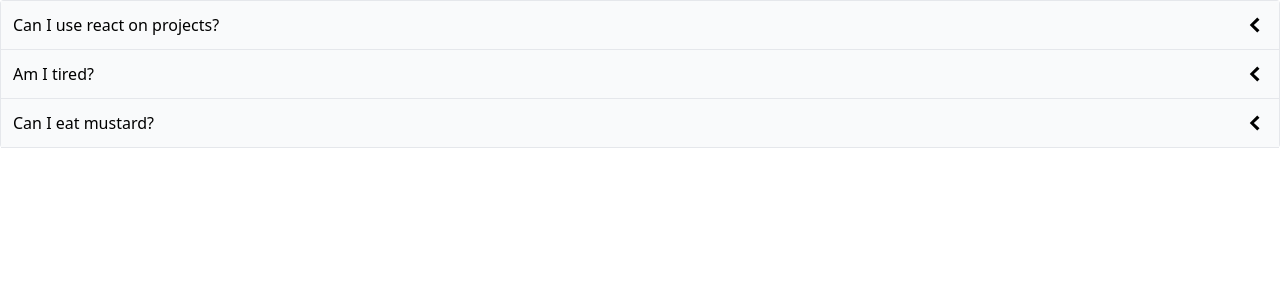
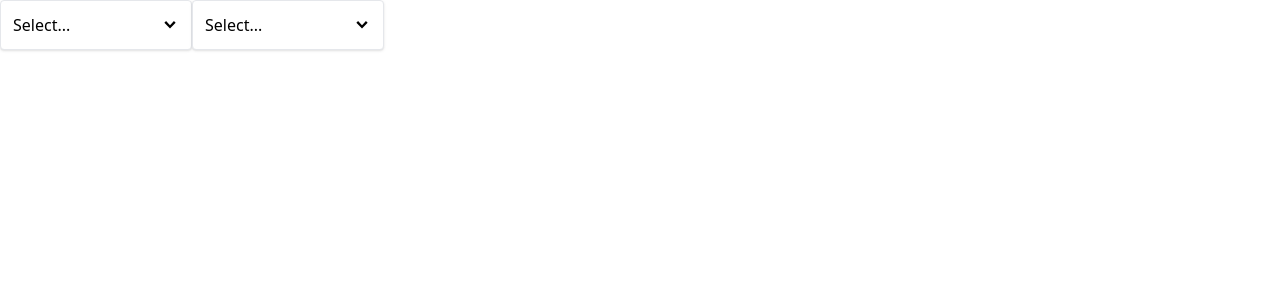
Before and after one commit to kelseyjdickson/custom-nav, a React (Create React App) app: page / in a window 1280 px wide. Shown: the top 300 px of the page. Built offline with nearby package versions, Linux system fonts and the light colour scheme.

Commit message:
Updated css, added useref and created accordian page

```diff
--- a/src/App.js
+++ b/src/App.js
@@ -1,26 +1,21 @@
-import Accordion from "./components/Accordion";
+import { useState } from "react";
+import Dropdown from "./components/Dropdown";
+const App = () => {
+  const [selection, setSelection] = useState(null);
 
-const App = () => {
-  const items = [
-    {
-      id: "askdhf",
-      label: "Can I use react on projects?",
-      content: "0",
-    },
-    {
-      id: "cool",
-      label: "Am I tired?",
-      content: "1",
-    },
-    {
-      id: "nice",
-      label: "Can I eat mustard?",
-      content: "2",
-    },
+  const handleSelect = (option) => {
+    setSelection(option);
+  };
+
+  const options = [
+    { label: "Red", value: "Red" },
+    { label: "Green", value: "Green" },
+    { label: "Blue", value: "Blue" },
   ];
   return (
-    <div>
-      <Accordion items={items} />
+    <div className="flex">
+      <Dropdown options={options} value={selection} onChange={handleSelect} />
+      <Dropdown options={options} value={selection} onChange={handleSelect} />
     </div>
   );
 };
--- /dev/null
+++ b/src/components/Dropdown.js
@@ -0,0 +1,64 @@
+import { useState, useEffect, useRef } from "react";
+import { GoChevronDown } from "react-icons/go";
+import Panel from "./Panel";
+
+const Dropdown = ({ options, value, onChange }) => {
+  const [isOpen, setIsOpen] = useState(false);
+  const divEl = useRef();
+
+  useEffect(() => {
+    const handler = (event) => {
+      if (!divEl.current) {
+        return;
+      }
+
+      if (!divEl.current.contains(event.target)) {
+        setIsOpen(false);
+      }
+    };
+
+    document.addEventListener("click", handler, true);
+
+    return () => {
+      document.removeEventListener("click", handler);
+    };
+  }, []);
+
+  const handleClick = () => {
+    setIsOpen(!isOpen);
+  };
+
+  const handleOptionClick = (option) => {
+    setIsOpen(false);
+    onChange(option);
+  };
+
+  let renderedOptions = options.map((option) => {
+    return (
+      <Panel
+        className="hover:bg-sky-100 rounder cursor-pointer p1"
+        onClick={() => handleOptionClick(option)}
+        key={option.value}
+      >
+        {option.value}
+      </Panel>
+    );
+  });
+
+  return (
+    <div ref={divEl} className="w-48 relative">
+      <Panel
+        className="flex justify-between items-center cursor pointer "
+        onClick={handleClick}
+      >
+        {value?.label || "Select..."}
+        <GoChevronDown className="text-lg" />
+      </Panel>
+      {isOpen && (
+        <Panel className="absolute top-full ">{renderedOptions}</Panel>
+      )}
+    </div>
+  );
+};
+
+export default Dropdown;
--- /dev/null
+++ b/src/components/Panel.js
@@ -0,0 +1,15 @@
+import classNames from "classnames";
+
+const Panel = ({ children, className, ...rest }) => {
+  const finalClassNames = classNames(
+    "border rounded p-3 shadow bg-white w-full",
+    className
+  );
+  return (
+    <div {...rest} className={finalClassNames}>
+      {children}
+    </div>
+  );
+};
+
+export default Panel;
--- /dev/null
+++ b/src/pages/AccordianPage.js
@@ -0,0 +1,28 @@
+import Accordion from "../components/Accordion";
+
+const AccordianPage = () => {
+  const items = [
+    {
+      id: "askdhf",
+      label: "Can I use react on projects?",
+      content: "0",
+    },
+    {
+      id: "cool",
+      label: "Am I tired?",
+      content: "1",
+    },
+    {
+      id: "nice",
+      label: "Can I eat mustard?",
+      content: "2",
+    },
+  ];
+  return (
+    <div>
+      <Accordion items={items} />
+    </div>
+  );
+};
+
+export default AccordianPage;
```
